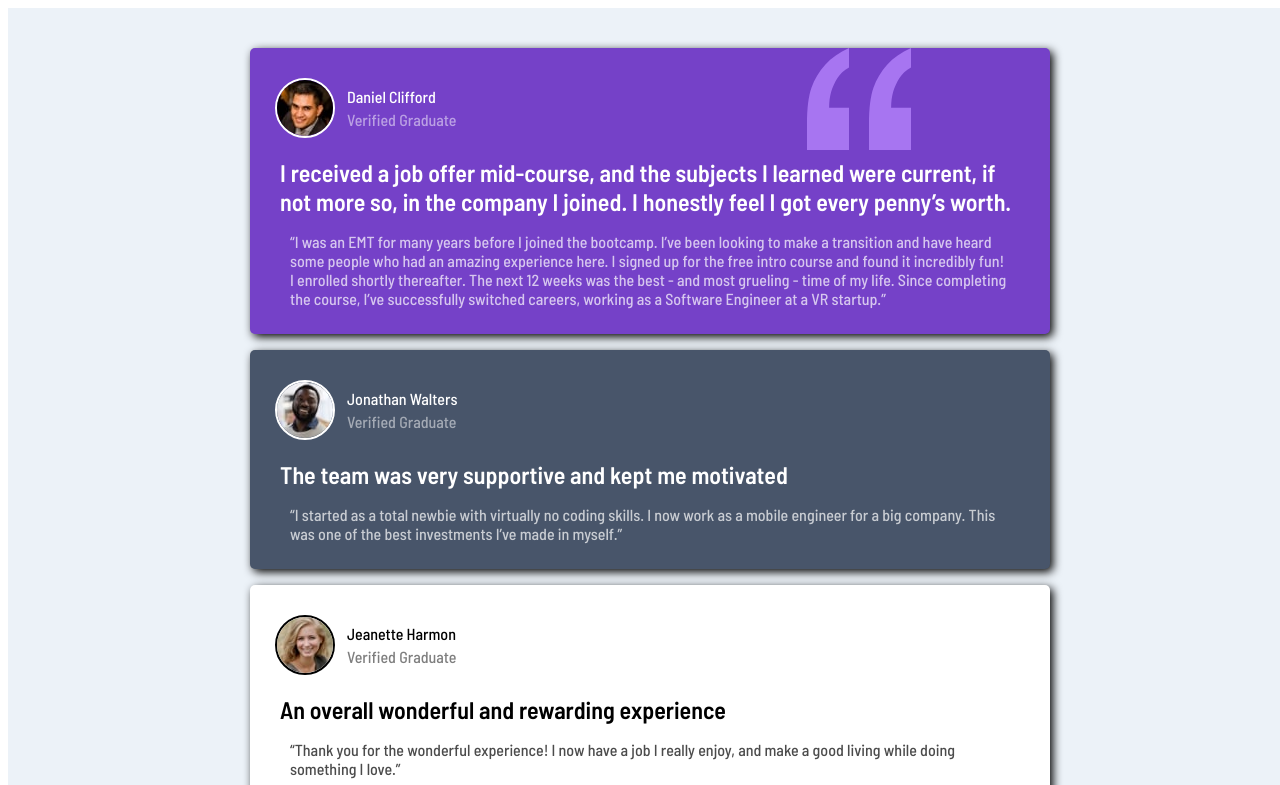
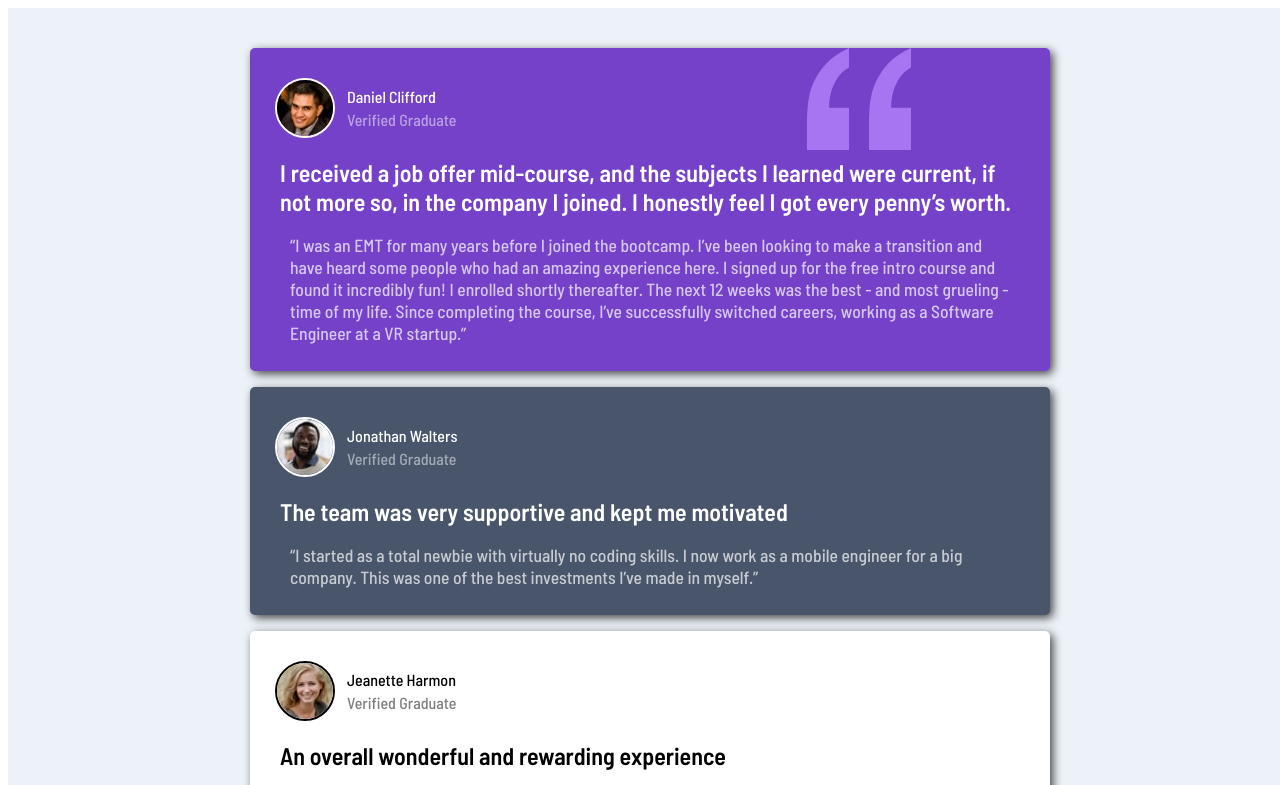
Before and after one commit to disensee/grid-testimonials, a plain HTML site: page index.html in a window 1280 px wide. Shown: the top 785 px of the page. Drawn offline with Linux system fonts and the light colour scheme.

Commit message:
Updating styles

```diff
--- a/styles.css
+++ b/styles.css
@@ -21,7 +21,7 @@ body{
 
 .card{
     border-radius: 5px;
-    box-shadow: 3px 3px 10px #000;
+    box-shadow: 3px 3px 10px #444;
     padding: 10px 0 10px 0;
 }
 
@@ -125,6 +125,7 @@ body{
 }
 
 .testimonial {
+    font-size: 1.1em;
     opacity: 70%;
 }
 
@@ -142,5 +143,6 @@ body{
 
     .card{
         max-width: 800px;
+        margin: 0 20px;
     }
 }
```
